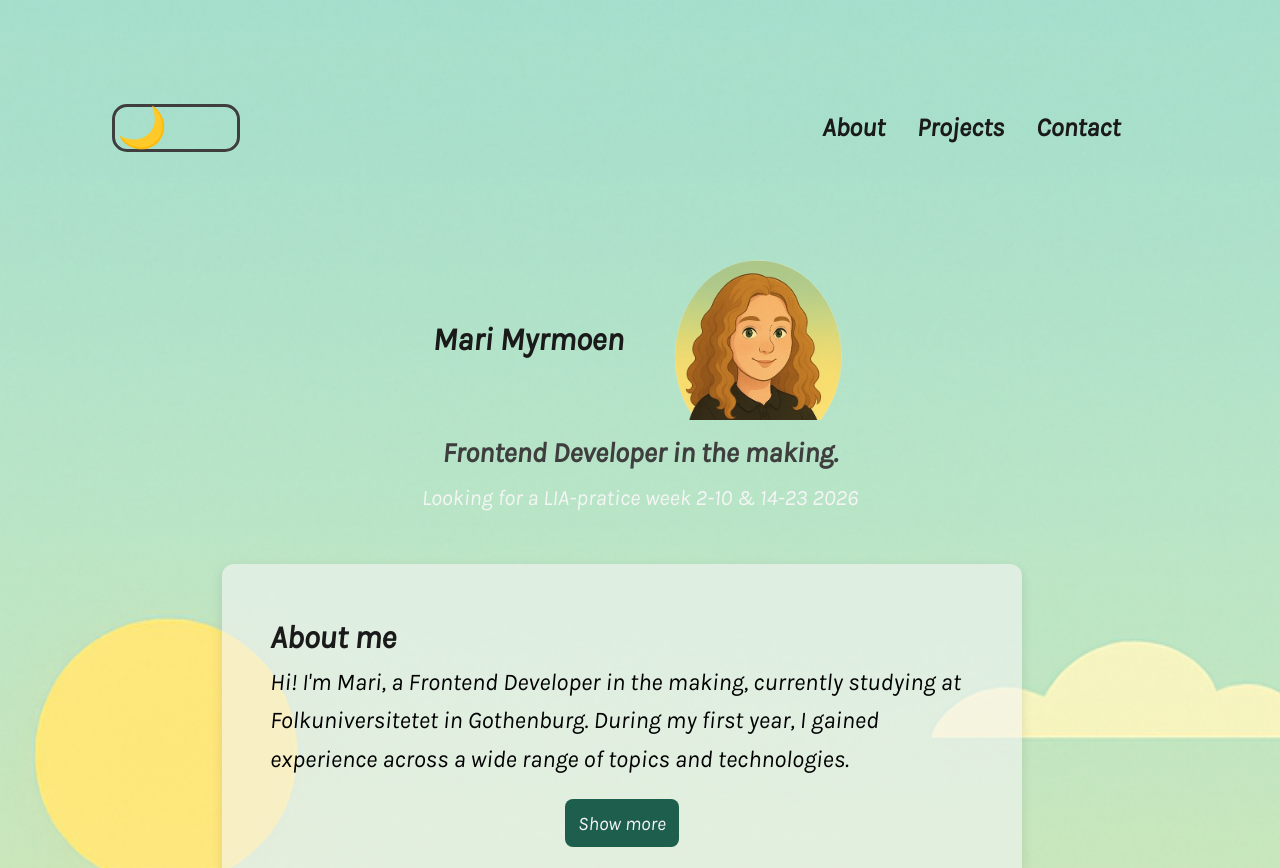
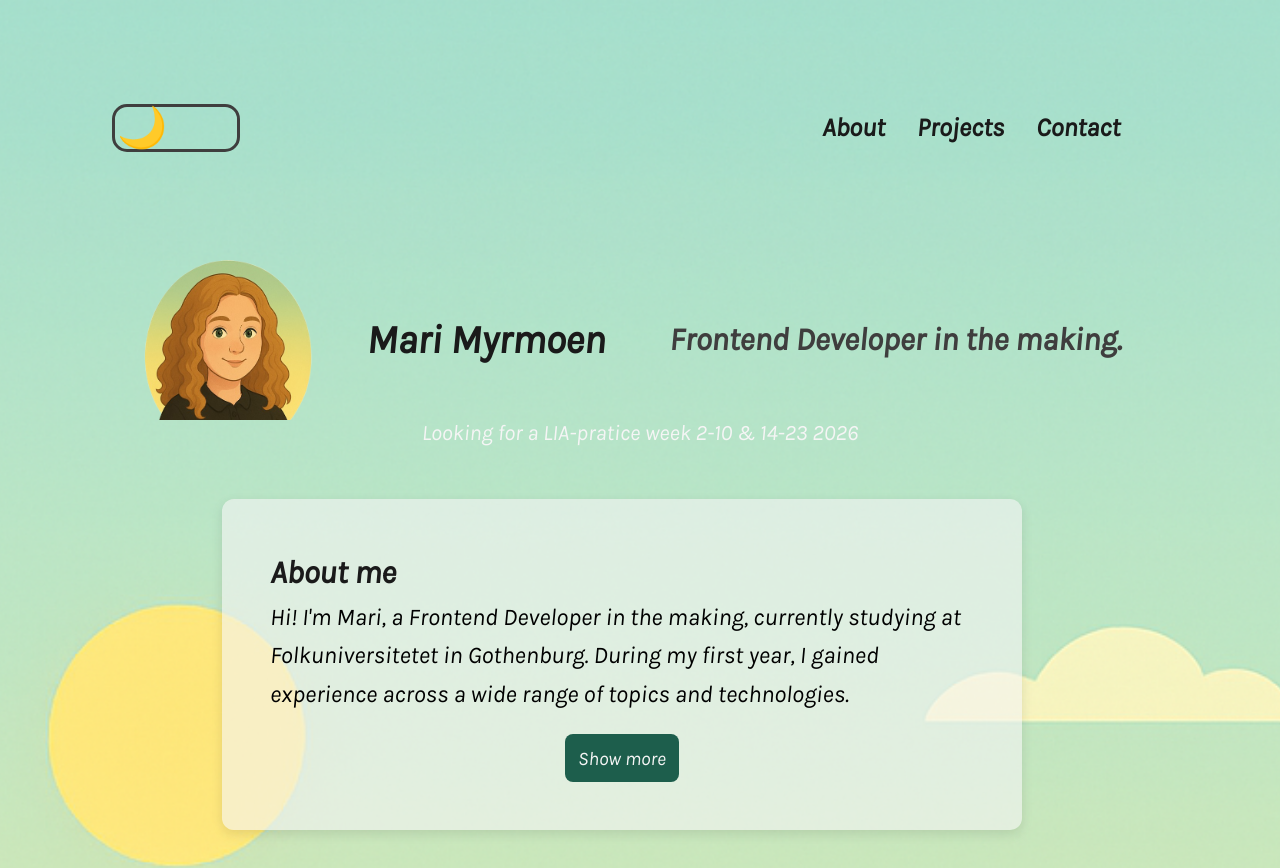
Before and after one commit to MariMyr/my-portfolio, a React (Vite) app: page / in a window 1280 px wide. Shown: the top 868 px of the page. Built offline with nearby package versions, Linux system fonts and the light colour scheme.

Commit message:
Changed styling for hero for both mobile and desktop

```diff
--- a/src/components/hero/Hero.jsx
+++ b/src/components/hero/Hero.jsx
@@ -7,14 +7,14 @@ function Hero({theme}) {
   return (
     <section className="hero">
       <article className="heroimg__container">
-      <h1>Mari Myrmoen</h1>
-      <img
+              <img
         src={profileImg}
         alt="Profilbild av Mari Myrmoen"
         className="profile__img"
       />
+      <h1 className="hero__heading">Mari Myrmoen</h1>
+      <h3 className="hero__about">Frontend Developer in the making.</h3>
       </article>
-      <h3 className="hero__about">Frontend Developer in the making.</h3>
       <p className="hero__text">Looking for a LIA-pratice week 2-10 & 14-23 2026</p>
     </section>
   );
--- a/src/components/hero/hero.css
+++ b/src/components/hero/hero.css
@@ -2,12 +2,15 @@
   display: flex;
   flex-direction: column;
   align-items: center;
-  margin: .3rem;
+  margin: 0.3rem;
 }
 .heroimg__container {
   display: flex;
-  flex-direction: row;
+  flex-direction: column;
   align-items: center;
+}
+.hero__heading {
+  font-size: 26px;
 }
 .hero__about {
   margin: 1rem;
@@ -19,7 +22,7 @@
   margin-top: 1rem;
 }
 .hero__link {
-  margin-left:.5rem;
+  margin-left: 0.5rem;
   color: var(--primary);
   font-weight: bold;
 }
@@ -34,13 +37,22 @@
 
 /* Responsivitet */
 @media (min-width: 768px) {
+  .hero__heading {
+    font-size: 36px;
+  }
+  .hero__about {
+    font-size: 32px;
+  }
   .hero__link {
     margin-left: 1rem;
     color: var(--primary);
     font-weight: bold;
     font-size: 18px;
   }
-
+  .profile__img {
+    width: 8rem;
+    height: 7rem;
+  }
   .hamburger {
     display: none;
   }
@@ -49,7 +61,14 @@
 @media (min-width: 1080px) {
   .heroimg__container {
     display: flex;
+    flex-direction: row;
     gap: 3rem;
+  }
+  .hero__heading {
+    font-size: 40px;
+  }
+  .hero__text {
+    font-size: 22px;
   }
   .profile__img {
     width: 11rem;
--- a/src/index.css
+++ b/src/index.css
@@ -57,7 +57,6 @@ button {
 }
 h1 {
   font-weight: bold;
-  font-size: 26px;
   color: var(--primary);
 }
 h2 {
```
Lines whose indentation alone changed are shown as unchanged.
